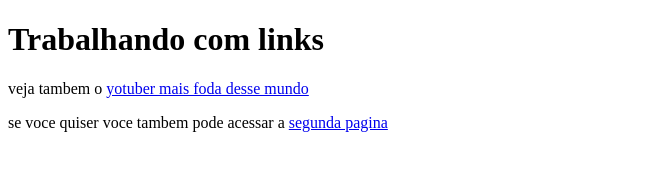
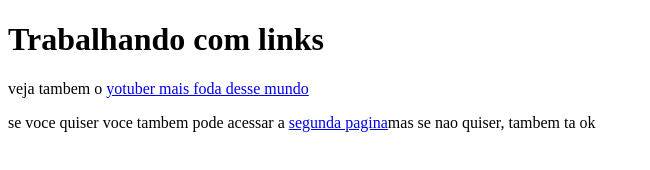
Before and after one commit to Fantxa/html-css, a plain HTML site: page exercicios/treinamentos/tre-002/index.html in a window 1280 px wide. Shown: the whole page, without its empty margins (0-650 px from the left). Drawn offline with Linux system fonts and the light colour scheme.

Commit message:
mudei o texto do link

```diff
--- a/exercicios/treinamentos/tre-002/index.html
+++ b/exercicios/treinamentos/tre-002/index.html
@@ -8,7 +8,7 @@
 <body>
     <h1>Trabalhando com links</h1>
     <p><p>veja tambem o <a href="https://www.youtube.com/@CanalZezao" target="_blank" rel="extarnal">yotuber mais foda desse mundo</a></p>
-    <p>se voce quiser voce tambem pode acessar a <a href="segunda pag/segunda pag.html" rel="next">segunda pagina</a></p>
+    <p>se voce quiser voce tambem pode acessar a <a href="segunda pag/segunda pag.html" rel="next">segunda pagina</a>mas se nao quiser, tambem ta ok</p>
 
 
 </body>
```
